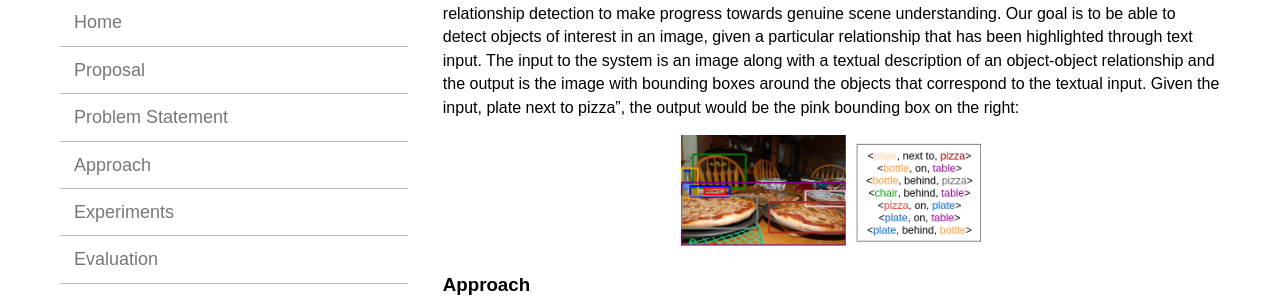
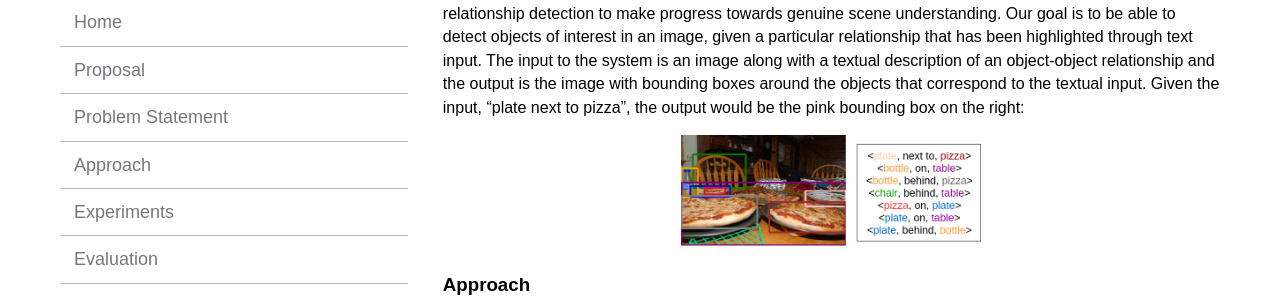
Before and after one commit to akrishna77/houghlepuff, a Jekyll site: the page built from _pages/proposal.md, in a window 1280 px wide and 900 px high. Shown: the part 292-589 px from the top of the window. Built offline with Jekyll 4.4.1, drawn with Linux system fonts in a browser that asks for light colours; some of the changed text lies outside the part shown.

Commit message:
Minor fix

```diff
--- a/_pages/proposal.md
+++ b/_pages/proposal.md
@@ -5,7 +5,7 @@ title:  "Project Proposal"
 
 ### Problem Statement
 
-The field of Computer Vision has seen many advances over the last few years, but we haven't been able to achieve the same standards as human perception. In this project, we focus on the specific task of visual relationship detection to make progress towards genuine scene understanding. Our goal is to be able to detect objects of interest in an image, given a particular relationship that has been highlighted through text input. The input to the system is an image along with a textual description of an object-object relationship and the output is the image with bounding boxes around the objects that correspond to the textual input. Given the input, plate next to pizza”, the output would be the pink bounding box on the right:
+The field of Computer Vision has seen many advances over the last few years, but we haven't been able to achieve the same standards as human perception. In this project, we focus on the specific task of visual relationship detection to make progress towards genuine scene understanding. Our goal is to be able to detect objects of interest in an image, given a particular relationship that has been highlighted through text input. The input to the system is an image along with a textual description of an object-object relationship and the output is the image with bounding boxes around the objects that correspond to the textual input. Given the input, "plate next to pizza”, the output would be the pink bounding box on the right:
 
 <center><img src="../assets/img/pizza_plate.png" width="300px" alt=""></center>
 
```
